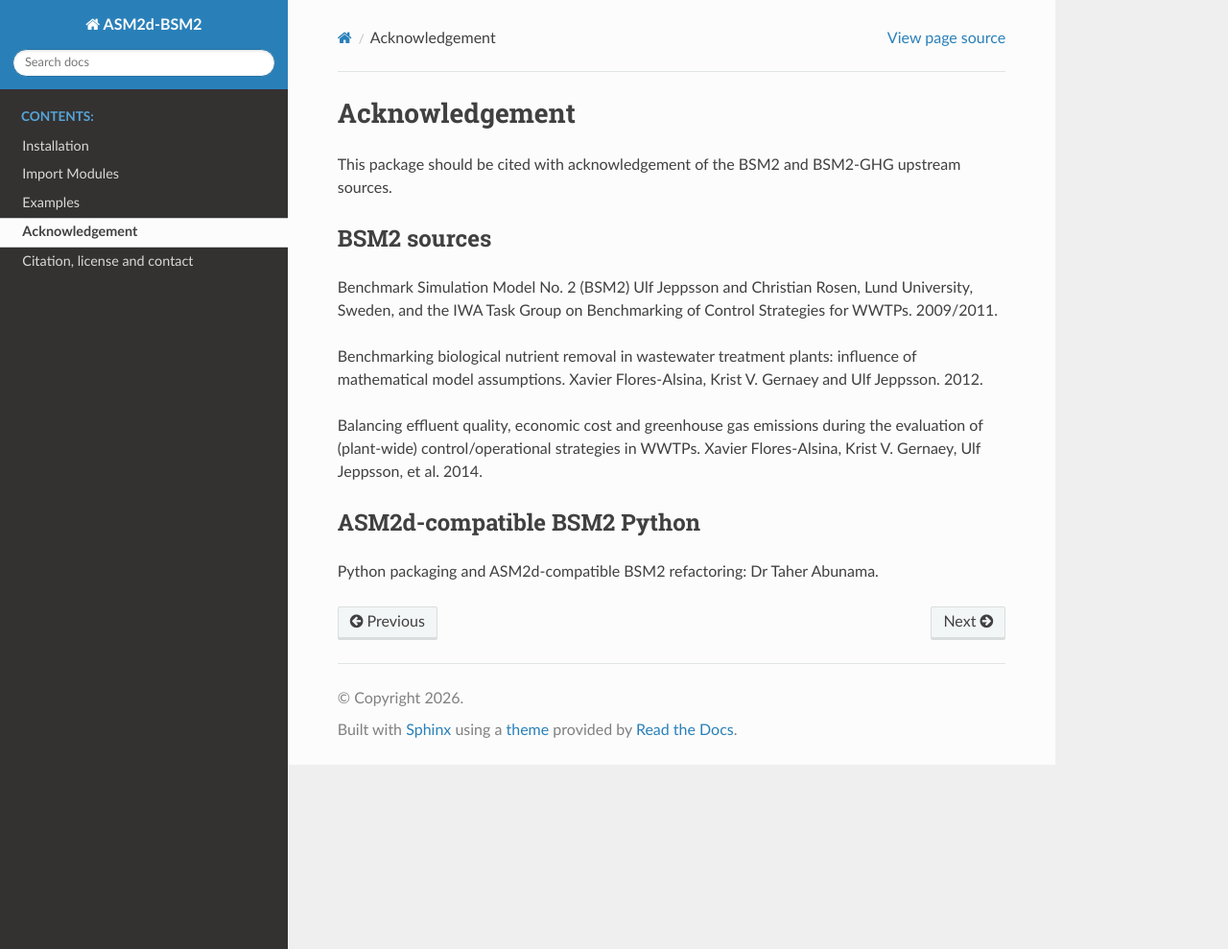
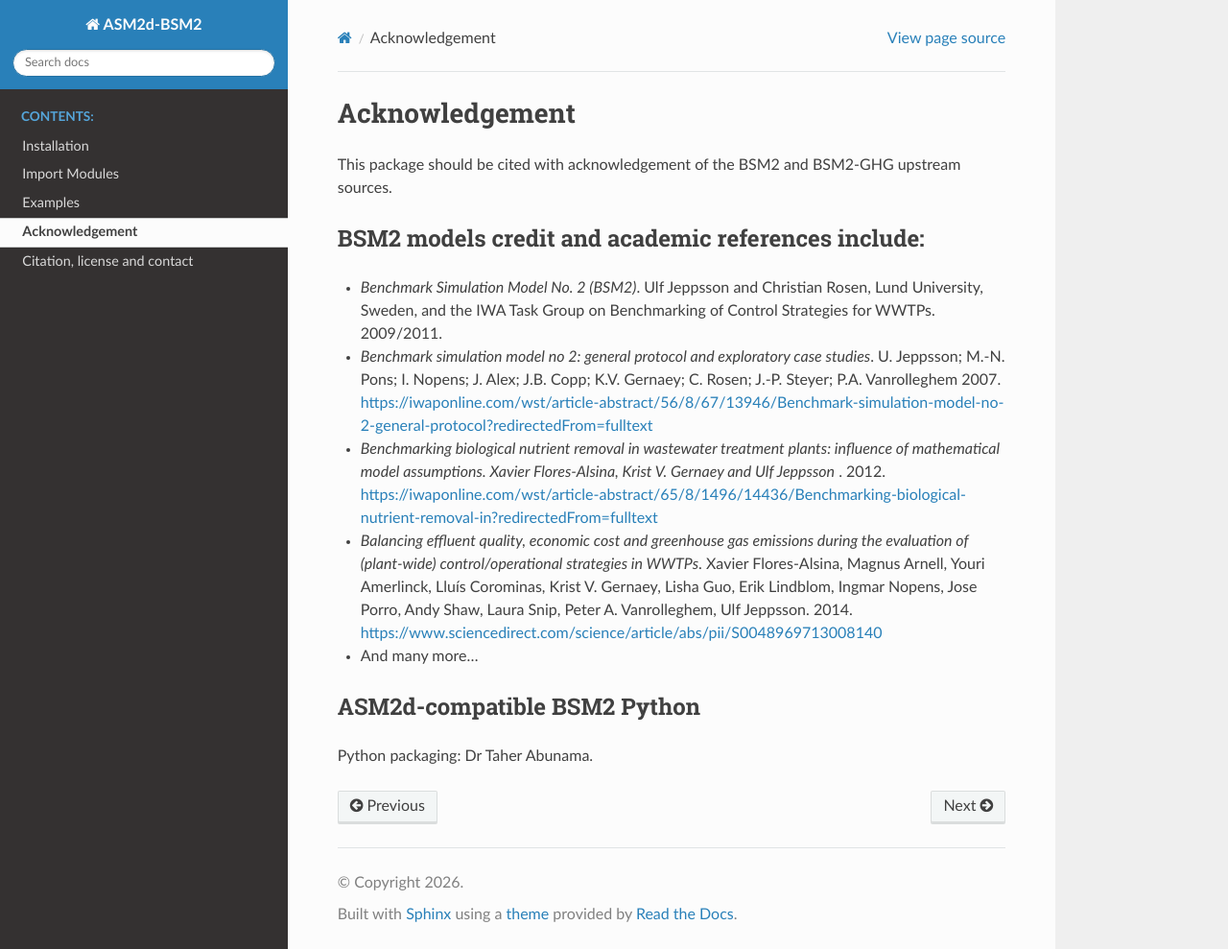
Before and after one commit to tabunama/asm2dbsm2, a Sphinx documentation site: the page built from docs/source/acknowledgement.rst, in a window 1280 px wide and 989 px high. Shown: the whole window at 96% size. Built offline with Sphinx 7.4.7 and the Read the Docs theme 3.1.0, drawn with Linux system fonts in a browser that asks for light colours.

Commit message:
update docs

```diff
--- a/docs/source/acknowledgement.rst
+++ b/docs/source/acknowledgement.rst
@@ -3,17 +3,20 @@ Acknowledgement
 
 This package should be cited with acknowledgement of the BSM2 and BSM2-GHG upstream sources.
 
-BSM2 sources
--------------
+BSM2 models credit and academic references include:
+------------------------------------------------------
 
-Benchmark Simulation Model No. 2 (BSM2) Ulf Jeppsson and Christian Rosen, Lund University, Sweden, and the IWA Task Group on Benchmarking of Control Strategies for WWTPs. 2009/2011.
+- *Benchmark Simulation Model No. 2 (BSM2)*. Ulf Jeppsson and Christian Rosen, Lund University, Sweden, and the IWA Task Group on Benchmarking of Control Strategies for WWTPs. 2009/2011.
 
-Benchmarking biological nutrient removal in wastewater treatment plants: influence of mathematical model assumptions. Xavier Flores-Alsina, Krist V. Gernaey and Ulf Jeppsson. 2012.
+- *Benchmark simulation model no 2: general protocol and exploratory case studies*.  U. Jeppsson; M.-N. Pons; I. Nopens; J. Alex; J.B. Copp; K.V. Gernaey; C. Rosen; J.-P. Steyer; P.A. Vanrolleghem 2007. https://iwaponline.com/wst/article-abstract/56/8/67/13946/Benchmark-simulation-model-no-2-general-protocol?redirectedFrom=fulltext
 
-Balancing effluent quality, economic cost and greenhouse gas emissions during the evaluation of (plant-wide) control/operational strategies in WWTPs. Xavier Flores-Alsina, Krist V. Gernaey, Ulf Jeppsson, et al. 2014.
+- *Benchmarking biological nutrient removal in wastewater treatment plants: influence of mathematical model assumptions. Xavier Flores-Alsina, Krist V. Gernaey and Ulf Jeppsson* . 2012. https://iwaponline.com/wst/article-abstract/65/8/1496/14436/Benchmarking-biological-nutrient-removal-in?redirectedFrom=fulltext
 
+- *Balancing effluent quality, economic cost and greenhouse gas emissions during the evaluation of (plant-wide) control/operational strategies in WWTPs*. Xavier Flores-Alsina, Magnus Arnell, Youri Amerlinck, Lluís Corominas, Krist V. Gernaey, Lisha Guo, Erik Lindblom, Ingmar Nopens, Jose Porro, Andy Shaw, Laura Snip, Peter A. Vanrolleghem, Ulf Jeppsson. 2014. https://www.sciencedirect.com/science/article/abs/pii/S0048969713008140
+
+- And many more...
 
 ASM2d-compatible BSM2 Python
 ------------------------------
 
-Python packaging and ASM2d-compatible BSM2 refactoring: Dr Taher Abunama.
+Python packaging: Dr Taher Abunama.
--- a/docs/source/citation_license_contact.rst
+++ b/docs/source/citation_license_contact.rst
@@ -4,7 +4,7 @@ Citation, license and contact
 Citation
 --------
 
-*ASM2d-BSM2 Python Package*. Taher Abunama, Xavier Flores-Alsina, Krist V. Gernaeyet, Ulf Jeppsson, Christian Rosen et al. 2026.
+*ASM2d-BSM2 Python Package*. Taher Abunama, Xavier Flores-Alsina, Krist V. Gernaeyet, Ulf Jeppsson, Christian Rosen, Ingmar Nopens, Peter A. Vanrolleghem et al. 2026.
 
 License
 -------
```
Also changed, not shown: 9 other files.
